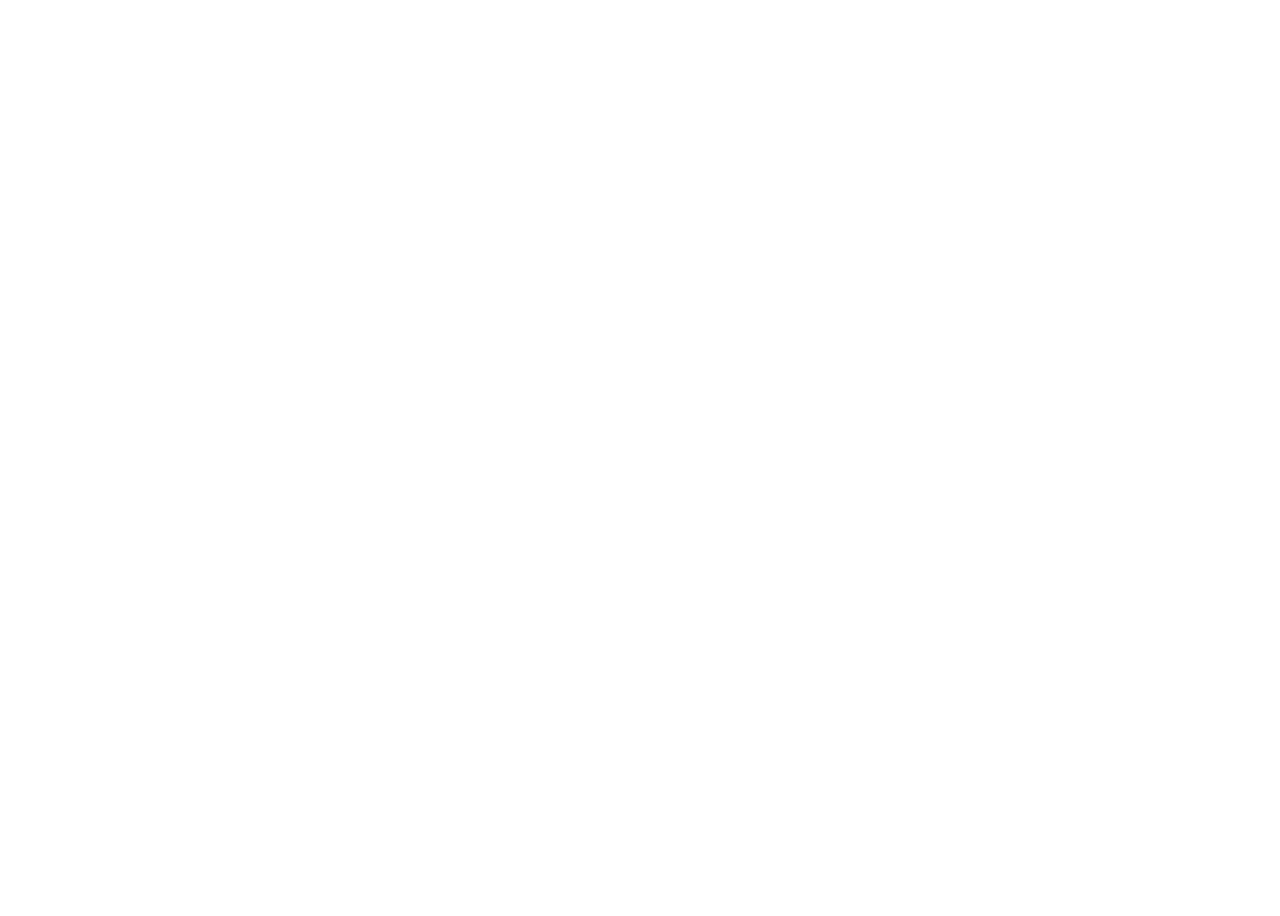
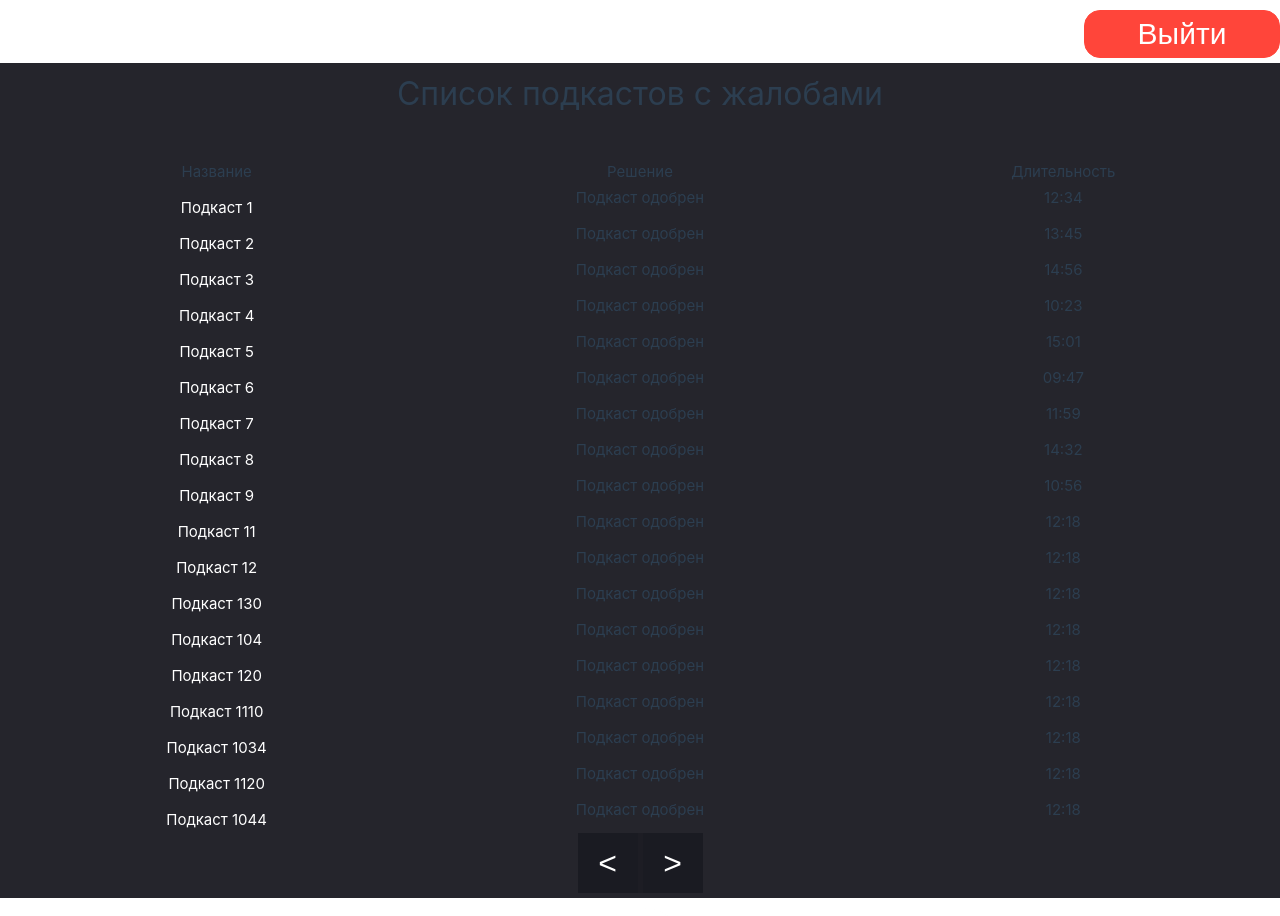
Before and after one commit to Snoppei/tiktalk_frontend_web, a Vue app: page /history in a window 1280 px wide. Shown: the top 916 px of the page. Before the commit the page ends 800 px from the top, so only its background shows below. Built offline with nearby package versions, Linux system fonts and the light colour scheme.

Commit message:
history v0.01

```diff
--- a/src/views/HistoryView.vue
+++ b/src/views/HistoryView.vue
@@ -1,11 +1,180 @@
 <script>
+export default {
+  data () {
+    return {
+      podcasts: [
+        { id: 1, name: 'Подкаст 1', solution: "Подкаст одобрен", duration: '12:34' },
+        { id: 2, name: 'Подкаст 2', solution: "Подкаст одобрен", duration: '13:45' },
+        { id: 3, name: 'Подкаст 3', solution: "Подкаст одобрен", duration: '14:56' },
+        { id: 4, name: 'Подкаст 4', solution: "Подкаст одобрен", duration: '10:23' },
+        { id: 5, name: 'Подкаст 5', solution: "Подкаст одобрен", duration: '15:01' },
+        { id: 6, name: 'Подкаст 6', solution: "Подкаст одобрен", duration: '09:47' },
+        { id: 7, name: 'Подкаст 7', solution: "Подкаст одобрен", duration: '11:59' },
+        { id: 8, name: 'Подкаст 8', solution: "Подкаст одобрен", duration: '14:32' },
+        { id: 9, name: 'Подкаст 9', solution: "Подкаст одобрен", duration: '10:56' },
+        { id: 11, name: 'Подкаст 11', solution: "Подкаст одобрен", duration: '12:18' },
+        { id: 12, name: 'Подкаст 12', solution: "Подкаст одобрен", duration: '12:18' },
+        { id: 130, name: 'Подкаст 130', solution: "Подкаст одобрен", duration: '12:18' },
+        { id: 104, name: 'Подкаст 104', solution: "Подкаст одобрен", duration: '12:18' },
+        { id: 120, name: 'Подкаст 120', solution: "Подкаст одобрен", duration: '12:18' },
+        { id: 1110, name: 'Подкаст 1110', solution: "Подкаст одобрен", duration: '12:18' },
+        { id: 1034, name: 'Подкаст 1034', solution: "Подкаст одобрен", duration: '12:18' },
+        { id: 1120, name: 'Подкаст 1120', solution: "Подкаст одобрен", duration: '12:18' },
+        { id: 1044, name: 'Подкаст 1044', solution: "Подкаст одобрен", duration: '12:18' },
+      ],
+      currentPage: 1,
+      totalPages: 2
+    }
+  },
+  mounted () {
+    this.getPodcasts()
+  },
+  methods: {
+    getPodcasts () {
+      // загрузить список подкастов
+    },
+    prevPage () {
+      if (this.currentPage > 1) {
+        this.currentPage--;
+        this.getPodcasts();
+      }
+    },
+    nextPage () {
+      if (this.currentPage < this.totalPages) {
+        this.currentPage++;
+        this.getPodcasts();
+      }
+    },
+    logout () {
+    },
+    computed: {
+      hasNextPage () {
+        return this.currentPage < this.totalPages;
+      }
+    }
+  }
+}
+</script>
+<template>
+    <div class="podcast-page">
+        <header>
+        <div class="nav-buttons">
+            <router-link to="/metrics">Метрики</router-link>
+            <router-link to="/podcasts">Список подкастов</router-link>
+            <router-link to="/history">История</router-link>
+        </div>
+        <button class="logout" @click="logout">Выйти</button>
+      </header>
+      <main>
+        <div class="list">
+          <h1>Список подкастов с жалобами</h1>
+          <table>
+            <thead>
+              <tr class="tr-list">
+                <th>Название</th>
+                <th>Решение</th>
+                <th>Длительность</th>
+              </tr>
+            </thead>
+            <tbody>
+              <tr class="tr-list" v-for="podcast in podcasts" :key="podcast.id">
+                <td>
+                <router-link :to="`/podcasts/${podcast.id}`">{{ podcast.name }}</router-link>
+                </td>
+                <td>{{ podcast.solution }}</td>
+                <td>{{ podcast.duration }}</td>
+              </tr>
+            </tbody>
+          </table>
+          <div class="pagination">
+            <button class="pagination-button" @click="prevPage" :disabled="currentPage === 1"><</button>
+            <button class="pagination-button" @click="nextPage" :disabled="!hasNextPage">></button>
+          </div>
+        </div>
+      </main>
+      <footer>
+        <img src="../assets/logo.png" alt="Logo">
+      </footer>
+    </div>
+</template>
+<style>
+.logout {
+  display: block;
+  width: 196px;
+  height: 48px;
+  font-size: 30px;
+  padding: 5px;
+  background-color: #FF453A;
+  color: #fff;
+  border: 1px solid #FF453A;
+  border-radius: 16px;
+  margin: 0 0 5px 0;
+}
+table {
+  display: flex;
+  flex-direction: column;
+  justify-content: space-between;
+  width: 100%;
+}
+thead {
+  width: 100%;
+}
+.tr-list {
+  display: grid;
+  grid-template-columns: repeat(3, 1fr);
+  /* justify-content: space-between; */
+}
+td {
+  text-align: center;
+}
+footer {
+  display: flex;
+  flex-direction: row;
+  justify-content: center;
+}
+.pagination {
+  display: flex;
+  flex-direction: row;
+  gap: 5px;
+}
+.list {
+  display: flex;
+  flex-direction: column;
+  background-color: #25252C;
+  align-items: center;
+  padding: 5px;
+  width: 1280px;
 
-</script>
-
-<template>
-<p></p>
-</template>
-
-<style scoped>
-
+}
+.podcast-page {
+    margin: 10px 0;
+    width: 1280px;
+    height: 100%;
+}
+header {
+  display: flex;
+  flex-direction: row;
+  justify-content: space-between;
+}
+.nav-buttons {
+  display: flex;
+  flex-direction: row;
+  justify-content: space-between;
+  width: 400px;
+}
+.pagination-button {
+  display: block;
+  width: 60px;
+  height: 60px;
+  font-size: 32px;
+  padding: 10px;
+  background-color: #1A1B22;
+  color: #fff;
+  border: 1px solid #1A1B22;
+  border-radius: 0px;
+  margin: 0 0;
+}
+main {
+  background: rgba(26, 27, 34, 0.7);
+}
 </style>
```
